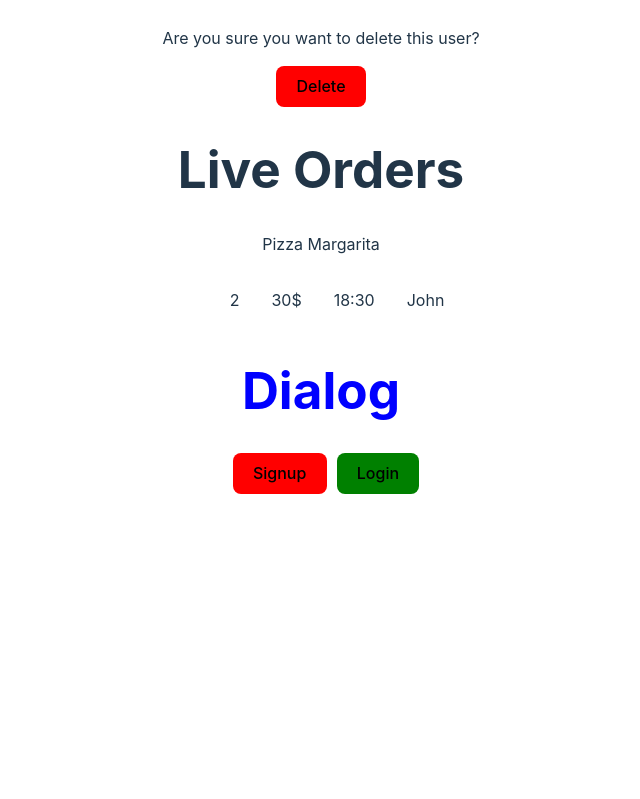
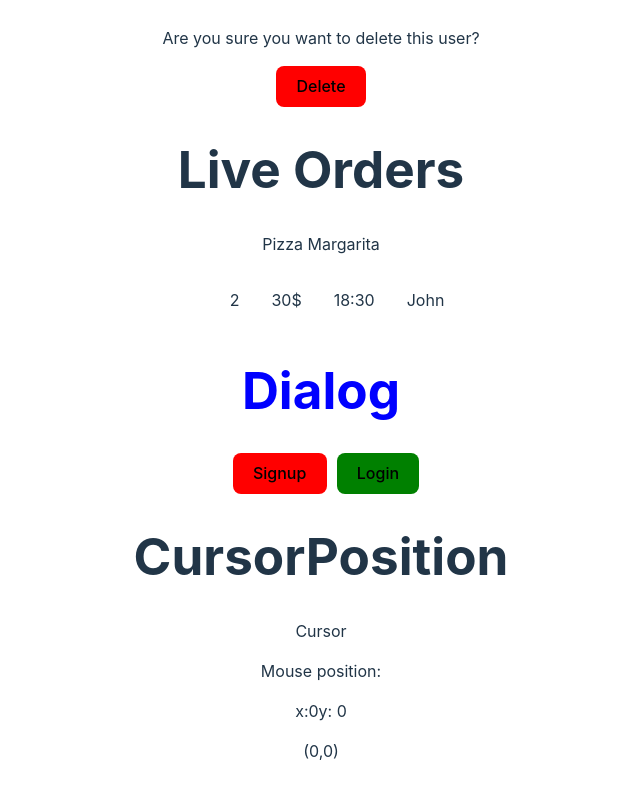
Before and after one commit to PoliJun/react-course-by-meta, a React (Vite) app: page / in a window 1280 px wide. Shown: the part 1185-1984 px from the top of the page, without its empty margins (319-959 px from the left). Before the commit the page ends 1711 px from the top, so only its background shows below. Built offline with nearby package versions, Linux system fonts and the light colour scheme.

Commit message:
Add CursorPosition component

```diff
--- a/src/App.jsx
+++ b/src/App.jsx
@@ -9,6 +9,7 @@ import ElementTree from './components/ElementTree';
 import LiveOrders from './components/LiveOrders';
 import ConfirmationDialog from './components/ConfirmationDialog';
 import Buttons from './components/Buttons';
+import CursorPosition from './components/CursorPosition';
 
 const App = () => {
     return (
@@ -23,6 +24,7 @@ const App = () => {
             <LiveOrders />
             <ConfirmationDialog />
             <Buttons />
+            <CursorPosition />
         </div>
     );
 };
--- /dev/null
+++ b/src/components/CursorPosition.jsx
@@ -0,0 +1,73 @@
+import { useState, useEffect } from 'react';
+import '../App.css';
+import PropTypes from 'prop-types';
+
+const withMousePosition = (WrappedComponent) => {
+  const ComponentWithMousePosition = (props) => {
+    const [mousePosition, setMousePosition] = useState({ x: 0, y: 0 });
+    useEffect(() => {
+      const handleMousePositionChange = (event) => {
+        setMousePosition({ x: event.clientX, y: event.clientY });
+      };
+      window.addEventListener('mousemove', handleMousePositionChange);
+
+      return () => {
+        window.removeEventListener('mousemove', handleMousePositionChange);
+      };
+    }, []);
+    return <WrappedComponent {...props} mousePosition={mousePosition} />;
+  };
+
+  return ComponentWithMousePosition;
+};
+
+const PanelMouseLogger = ({ mousePosition }) => {
+  if (!mousePosition) return null;
+  return (
+    <div>
+      <p>Mouse position:</p>
+      <div className="row">
+        <span>x:{mousePosition.x}</span>
+        <span>y: {mousePosition.y}</span>
+      </div>
+    </div>
+  );
+};
+
+PanelMouseLogger.propTypes = {
+  mousePosition: PropTypes.shape({
+    x: PropTypes.number.isRequired,
+    y: PropTypes.number.isRequired,
+  }),
+};
+
+const PointMouseLogger = ({ mousePosition }) => {
+  if (!mousePosition) return null;
+  return (
+    <p>
+      ({mousePosition.x},{mousePosition.y})
+    </p>
+  );
+};
+PointMouseLogger.propTypes = {
+  mousePosition: PropTypes.shape({
+    x: PropTypes.number.isRequired,
+    y: PropTypes.number.isRequired,
+  }),
+};
+
+const PanelMouseTracker = withMousePosition(PanelMouseLogger);
+const PointMouseTracker = withMousePosition(PointMouseLogger);
+
+const CursorPosition = () => {
+  return (
+    <div>
+      <h1>CursorPosition</h1>
+      <header>Cursor</header>
+      <PanelMouseTracker />
+      <PointMouseTracker />
+    </div>
+  );
+};
+
+export default CursorPosition;
```
